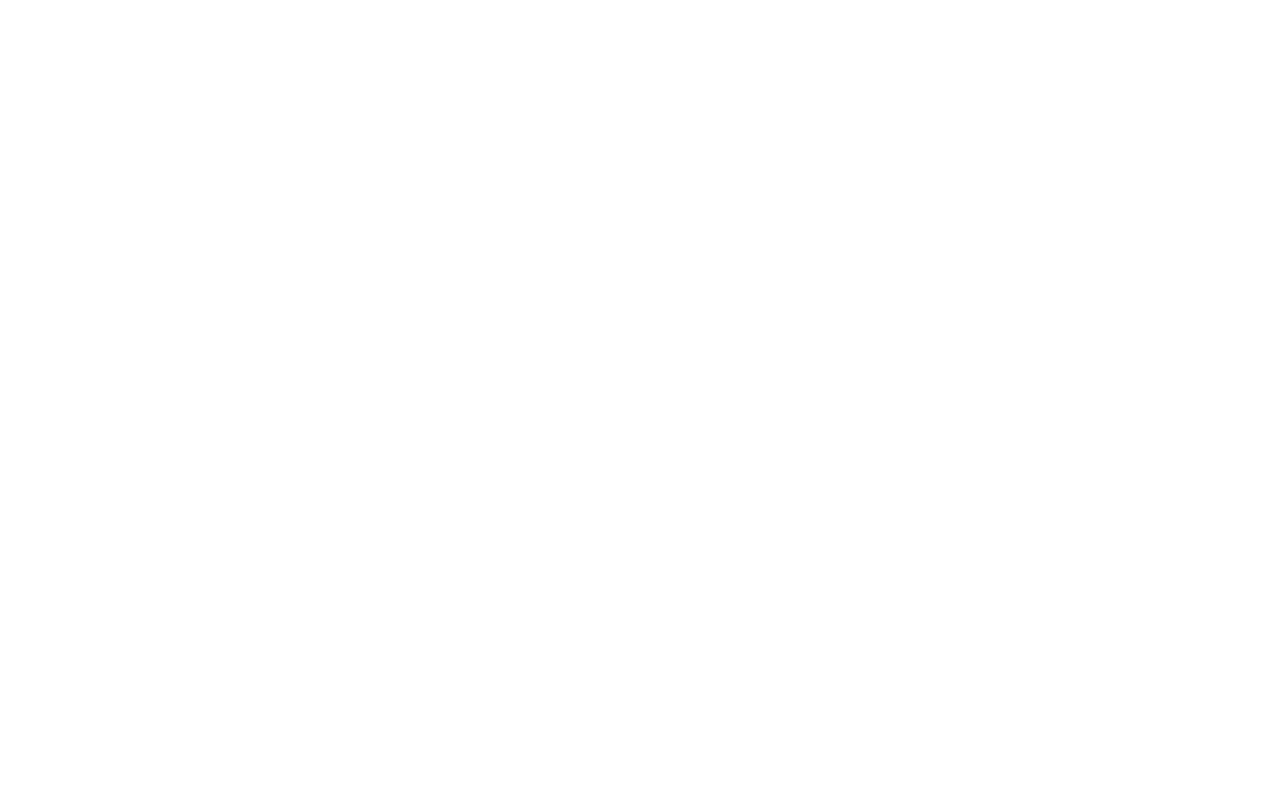
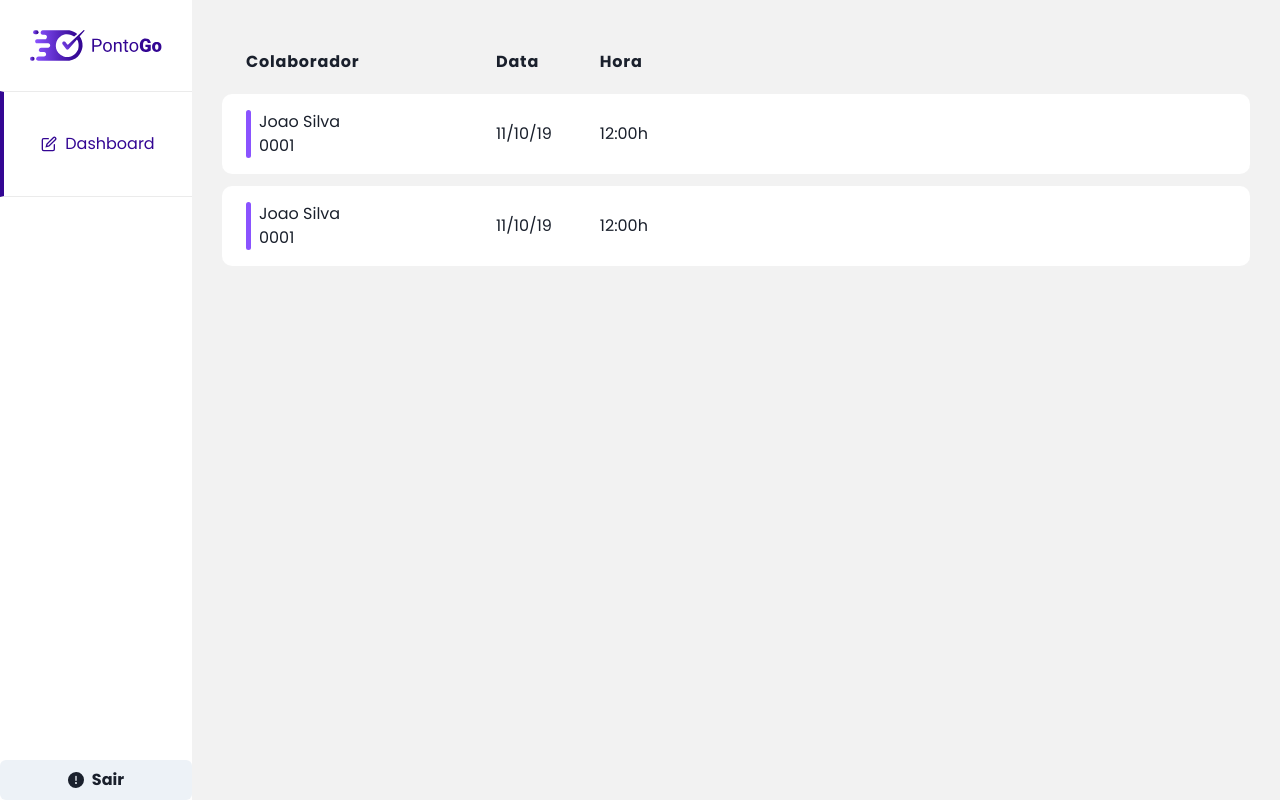
Before and after one commit to rodrocha444/brainny-project, a React (Vite) app: page /dashboard in a window 1280 px wide. Before the commit this address had no page. Built offline with nearby package versions, Linux system fonts and the light colour scheme.

Commit message:
✨ Dashboard page created

```diff
--- a/src/Router.tsx
+++ b/src/Router.tsx
@@ -1,4 +1,5 @@
 import { BrowserRouter, Routes, Route } from 'react-router-dom'
+import { Dashboard } from './pages/DashBoard'
 import { LandingPage } from './pages/LandingPage'
 import { Login } from './pages/Login'
 
@@ -8,6 +9,7 @@
       <Routes>
         <Route path='/' element={<LandingPage />} />
         <Route path='/login' element={<Login />} />
+        <Route path='/dashboard' element={<Dashboard />} />
       </Routes>
     </BrowserRouter>
   )
--- /dev/null
+++ b/src/pages/DashBoard.tsx
@@ -0,0 +1,103 @@
+import { EditIcon, WarningIcon } from "@chakra-ui/icons";
+import { Box, Button, Flex, HStack, Image, Table, TableCaption, TableContainer, Tbody, Td, Text, Tfoot, Th, Thead, Tr, VStack } from "@chakra-ui/react";
+import LogoColor from '../assets/logo-color.svg';
+import { defaultTheme } from "../styles/defaultTheme";
+import { pxToRem } from "../utils/operations";
+
+export function Dashboard() {
+  return (
+    <Flex h='100vh' border='4px solid principalColor'>
+      <Flex
+        w='15%'
+        boxShadow='0px 4px 10px rgba(0, 0, 0, 0.1)'
+        direction='column'
+        justifyContent='space-between'
+      >
+        <Box>
+          <Image src={LogoColor} alt='Logotipo do PontoGo' p={pxToRem(30)} />
+          <HStack
+            justify='center'
+            borderY='1px solid rgba(0, 0, 0, 0.08)'
+            borderLeft='4px solid #330693'
+            px={pxToRem(20)}
+            py={pxToRem(40)}
+            cursor='pointer'
+            color={defaultTheme.colors.principalColor}
+            transition='all 0.2s'
+            _hover={
+              {
+                filter: 'opacity(0.5)',
+              }
+            }
+          >
+            <EditIcon />
+            <Text>Dashboard</Text>
+          </HStack>
+        </Box>
+        <Button leftIcon={<WarningIcon />} textAlign='left'>
+          Sair
+        </Button>
+      </Flex>
+
+      <Box w='85%' bg='#F2F2F2'>
+        <TableContainer p={pxToRem(30)} >
+          <Table variant='unstyled' sx={{
+            borderCollapse: 'separate',
+            borderSpacing: `0 ${pxToRem(12)}`,
+          }}
+          >
+            <Thead >
+              <Tr>
+                <Th
+                  w={pxToRem(250)}
+                  fontFamily='unset'
+                  textTransform='capitalize'
+                  fontSize={pxToRem(16)}
+                >Colaborador</Th>
+                <Th
+                  w={pxToRem(100)}
+                  fontFamily='unset'
+                  textTransform='capitalize'
+                  fontSize={pxToRem(16)}
+                >Data</Th>
+                <Th
+                  fontFamily='unset'
+                  textTransform='capitalize'
+                  fontSize={pxToRem(16)}
+                >Hora</Th>
+              </Tr>
+            </Thead>
+            <Tbody>
+              <Tr bg='white'>
+                <Td w='min-content' borderLeftRadius='10px'>
+                  <HStack align='stretch'>
+                    <Box w='5px' bg={defaultTheme.colors.secundaryColor} borderRadius='30px' />
+                    <Box>
+                      <Text>Joao Silva</Text>
+                      <Text>0001</Text>
+                    </Box>
+                  </HStack>
+                </Td>
+                <Td w='min-content'>11/10/19</Td>
+                <Td w='min-content' borderRightRadius='10px'>12:00h</Td>
+              </Tr>
+              <Tr bg='white'>
+                <Td w='min-content' borderLeftRadius='10px'>
+                  <HStack align='stretch'>
+                    <Box w='5px' bg={defaultTheme.colors.secundaryColor} borderRadius='30px' />
+                    <Box>
+                      <Text>Joao Silva</Text>
+                      <Text>0001</Text>
+                    </Box>
+                  </HStack>
+                </Td>
+                <Td w='min-content'>11/10/19</Td>
+                <Td w='min-content' borderRightRadius='10px'>12:00h</Td>
+              </Tr>
+            </Tbody>
+          </Table>
+        </TableContainer>
+      </Box>
+    </Flex >
+  )
+}
--- a/src/pages/Login.tsx
+++ b/src/pages/Login.tsx
@@ -7,11 +7,13 @@
 import { pxToRem } from "../utils/operations";
 import { PasswordInput } from "../components/atoms/PasswordInput";
 import { ButtonWithBG } from "../components/atoms/Buttons";
+import { useNavigate } from "react-router-dom";
 
 export function Login() {
+  const navigate = useNavigate();
   return (
     <Container maxW='1000px' centerContent h='100vh'>
-      <Flex align='center' gap={pxToRem(150)} h='100%'>
+      <Flex align='center' gap={pxToRem(150)} h='100%' direction={['column','row']}>
         <Flex align='center' direction='column' >
           <Image src={MainLoginImage} alt='Login' w={pxToRem(400)} />
 
@@ -58,6 +60,7 @@
             <ButtonWithBG
               bgColor={['principalColor', 'midColor']}
               color={['white', "secundaryColor"]}
+              onClick={() => navigate('/dashboard')}
             >
               Entrar
             </ButtonWithBG>
```
